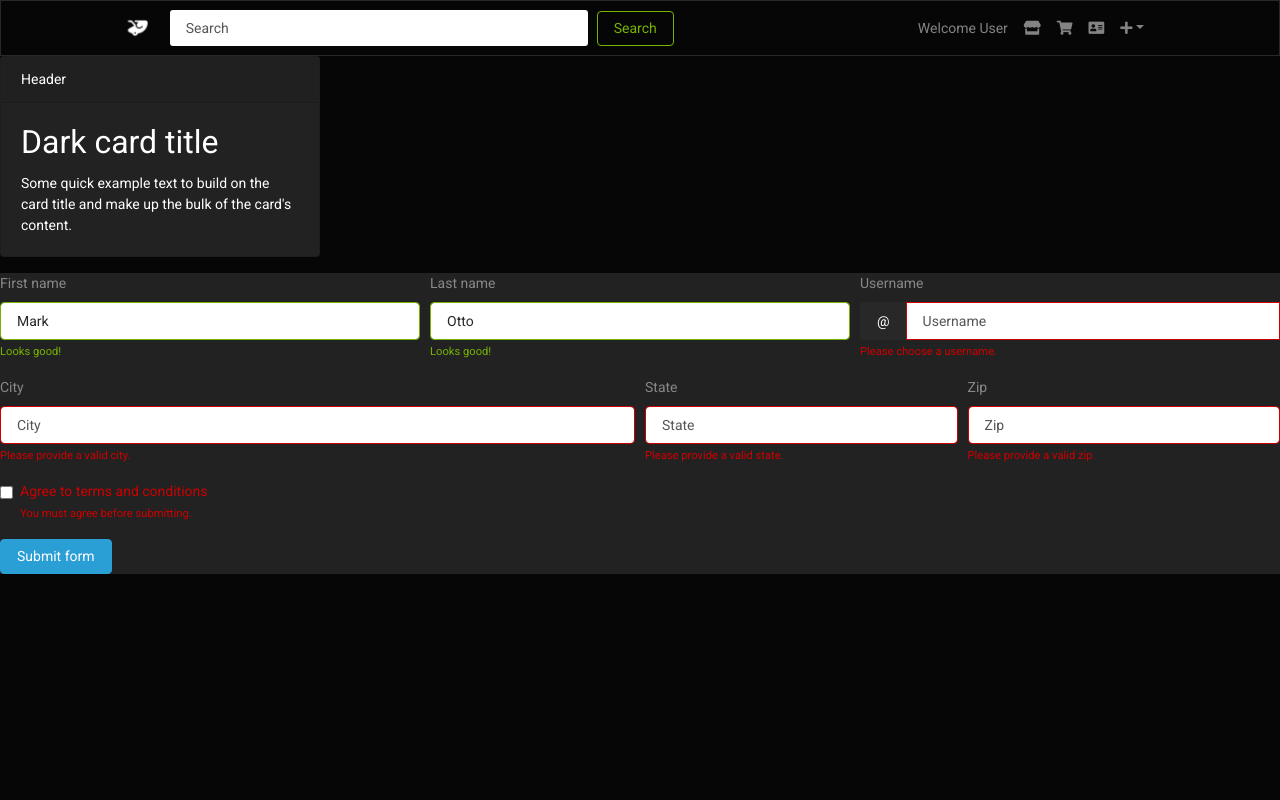
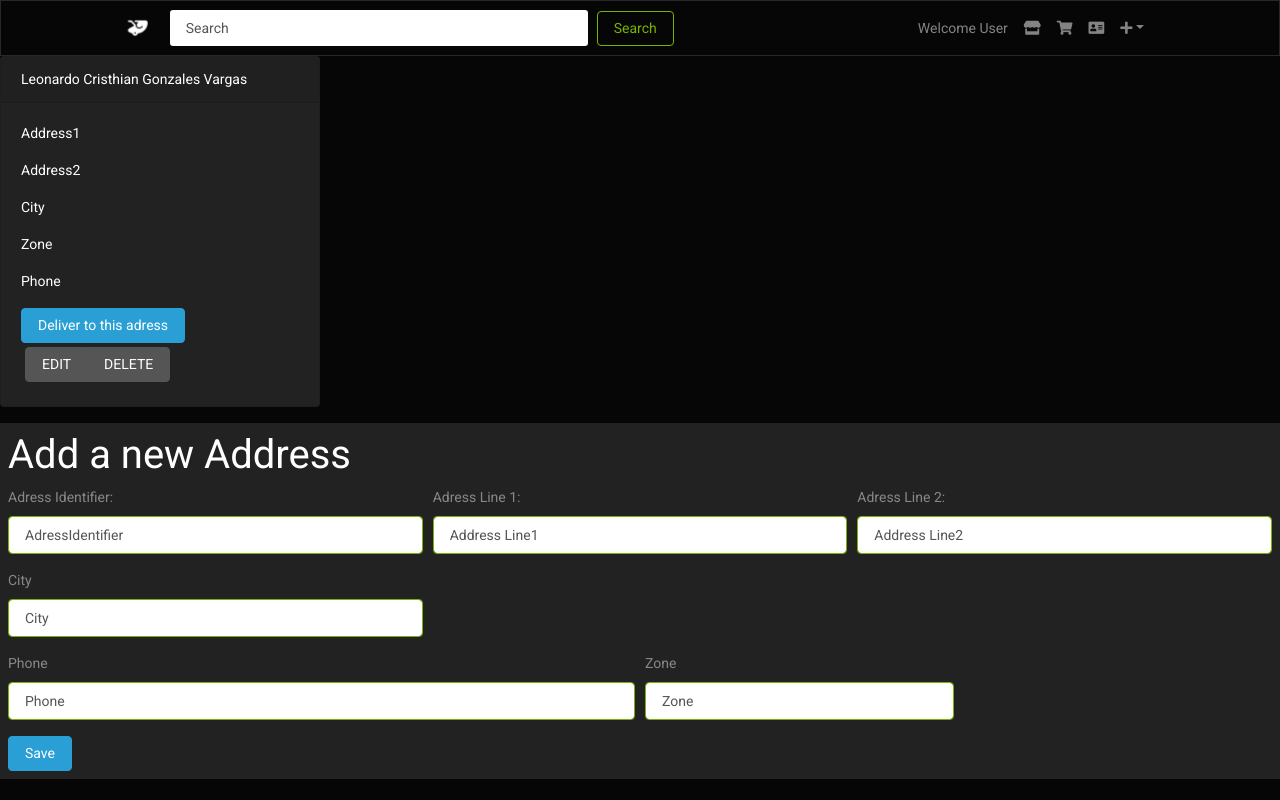
Before and after one commit to LeoDaza7/SuperProject, an Angular app in the folder UI/: page /shipping-options in a window 1280 px wide. Built offline with nearby package versions, Linux system fonts and the light colour scheme.

Commit message:
UI-004: Working on Page 5 HTML

```diff
--- a/UI/src/app/shipping-options/shipping-options.component.html
+++ b/UI/src/app/shipping-options/shipping-options.component.html
@@ -1,72 +1,50 @@
 <div class="card text-white bg-dark mb-3" style="max-width: 20rem;">
-  <div class="card-header">Header</div>
+  <div class="card-header">Leonardo Cristhian Gonzales Vargas</div>
   <div class="card-body">
-    <h4 class="card-title">Dark card title</h4>
-    <p class="card-text">Some quick example text to build on the card title and make up the bulk of the card's content.</p>
+    <p class="card-text">Address1</p>
+    <p class="card-text">Address2</p>
+    <p class="card-text">City</p>
+    <p class="card-text">Zone</p>
+    <p class="card-text">Phone</p>
+    <button class="btn btn-primary">Deliver to this adress</button>
+    <div class="m-1 btn-group " role="group" aria-label="Basic example">
+      <button type="button" class="btn btn-secondary">EDIT</button>
+      <button type="button" class="btn btn-secondary">DELETE</button>
+    </div>
   </div>
 </div>
-<form class="bg-dark">
+
+
+<form class="bg-dark p-2">
+    <h3>Add a new Address</h3>
   <div class="form-row">
     <div class="col-md-4 mb-3">
-      <label for="validationServer01">First name</label>
-      <input type="text" class="form-control is-valid" id="validationServer01" placeholder="First name" value="Mark" required>
-      <div class="valid-feedback">
-        Looks good!
-      </div>
+      <label for="validationServer01">Adress Identifier:</label>
+      <input type="text" class="form-control is-valid" id="validationServer01" placeholder="AdressIdentifier" required>
     </div>
     <div class="col-md-4 mb-3">
-      <label for="validationServer02">Last name</label>
-      <input type="text" class="form-control is-valid" id="validationServer02" placeholder="Last name" value="Otto" required>
-      <div class="valid-feedback">
-        Looks good!
-      </div>
+      <label for="validationServer02">Adress Line 1: </label>
+      <input type="text" class="form-control is-valid" id="validationServer02" placeholder="Address Line1"  required>
     </div>
     <div class="col-md-4 mb-3">
-      <label for="validationServerUsername">Username</label>
-      <div class="input-group">
-        <div class="input-group-prepend">
-          <span class="input-group-text" id="inputGroupPrepend3">@</span>
-        </div>
-        <input type="text" class="form-control is-invalid" id="validationServerUsername" placeholder="Username" aria-describedby="inputGroupPrepend3" required>
-        <div class="invalid-feedback">
-          Please choose a username.
-        </div>
+        <label for="validationServer02">Adress Line 2: </label>
+        <input type="text" class="form-control is-valid" id="validationServer03" placeholder="Address Line2"  required>
       </div>
+    <div class="col-md-4 mb-3">
+      <label for="validationServerUsername">City</label>
+      <input type="text" class="form-control is-valid" id="validationServer04" placeholder="City" required>
     </div>
   </div>
   <div class="form-row">
     <div class="col-md-6 mb-3">
-      <label for="validationServer03">City</label>
-      <input type="text" class="form-control is-invalid" id="validationServer03" placeholder="City" required>
-      <div class="invalid-feedback">
-        Please provide a valid city.
-      </div>
+      <label for="validationServer03">Phone</label>
+      <input type="text" class="form-control is-valid" id="validationServer05" placeholder="Phone" required>
     </div>
     <div class="col-md-3 mb-3">
-      <label for="validationServer04">State</label>
-      <input type="text" class="form-control is-invalid" id="validationServer04" placeholder="State" required>
-      <div class="invalid-feedback">
-        Please provide a valid state.
-      </div>
-    </div>
-    <div class="col-md-3 mb-3">
-      <label for="validationServer05">Zip</label>
-      <input type="text" class="form-control is-invalid" id="validationServer05" placeholder="Zip" required>
-      <div class="invalid-feedback">
-        Please provide a valid zip.
-      </div>
+      <label for="validationServer04">Zone</label>
+      <input type="text" class="form-control is-valid" id="validationServer04" placeholder="Zone" required>
+
     </div>
   </div>
-  <div class="form-group">
-    <div class="form-check">
-      <input class="form-check-input is-invalid" type="checkbox" value="" id="invalidCheck3" required>
-      <label class="form-check-label" for="invalidCheck3">
-        Agree to terms and conditions
-      </label>
-      <div class="invalid-feedback">
-        You must agree before submitting.
-      </div>
-    </div>
-  </div>
-  <button class="btn btn-primary" type="submit">Submit form</button>
+  <button class="btn btn-primary" type="submit">Save</button>
 </form>
```
